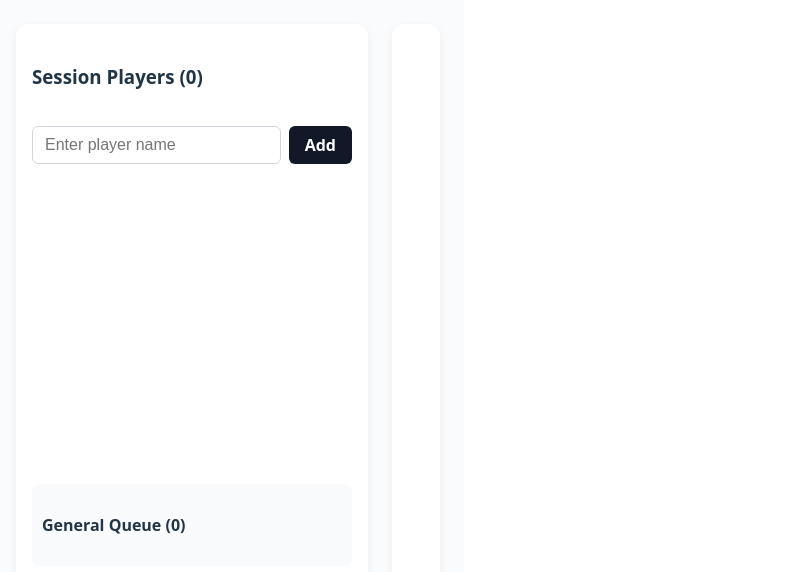
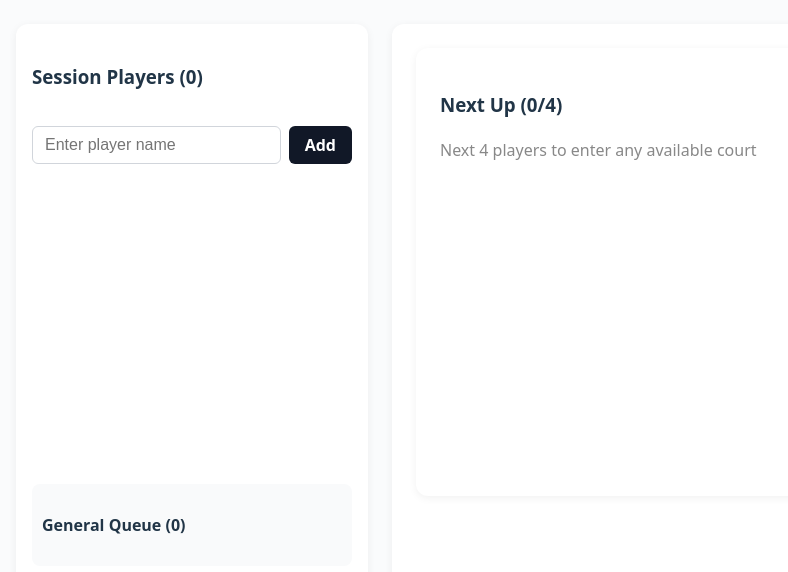
Before and after one commit to ghf4336/PaddleStack, a React (Vite) app in the folder client/: page / in a window 1280 px wide. Shown: the top 572 px of the page, without its empty margins (8-796 px from the left). Built offline with nearby package versions, Linux system fonts and the light colour scheme.

Commit message:
Add next up section

```diff
--- a/client/src/App.css
+++ b/client/src/App.css
@@ -103,6 +103,90 @@
   padding: 24px;
   min-width: 0;
 }
+
+/* Next Up styles */
+.nextup-section {
+  background: #fff;
+  border-radius: 12px;
+  box-shadow: 0 2px 8px rgba(0,0,0,0.06);
+  padding: 24px;
+  margin-bottom: 24px;
+  height: 400px;
+  min-height: 320px;
+  display: flex;
+  flex-direction: column;
+}
+.nextup-desc {
+  color: #888;
+  font-size: 1rem;
+  margin-bottom: 16px;
+}
+.nextup-grid {
+  display: flex;
+  flex-direction: column;
+  gap: 16px;
+  height: 100%;
+  justify-content: center;
+}
+.nextup-row {
+  display: flex;
+  flex-direction: row;
+  gap: 16px;
+  justify-content: center;
+}
+.nextup-card.empty {
+  background: transparent;
+  border: none;
+  box-shadow: none;
+}
+.nextup-card {
+  background: #fef3c7;
+  border: 1px solid #fde68a;
+  border-radius: 10px;
+  padding: 18px 24px;
+  min-width: 120px;
+  display: flex;
+  flex-direction: column;
+  align-items: center;
+  font-size: 1.1em;
+  font-weight: 500;
+  box-shadow: 0 1px 4px rgba(251,191,36,0.08);
+}
+.nextup-num {
+  color: #f59e42;
+  font-weight: bold;
+  margin-bottom: 4px;
+}
+.nextup-name {
+  color: #222;
+}
+.queue-player {
+  display: flex;
+  align-items: center;
+  justify-content: space-between;
+  background: #e0e7ef;
+  border-radius: 6px;
+  padding: 6px 12px;
+  margin-bottom: 6px;
+  font-size: 1rem;
+}
+.queue-dot {
+  width: 10px;
+  height: 10px;
+  background: #3b82f6;
+  border-radius: 50%;
+  display: inline-block;
+  margin-right: 8px;
+}
+.queue-num {
+  background: #fff;
+  color: #3b82f6;
+  border-radius: 4px;
+  padding: 2px 8px;
+  font-size: 0.9em;
+  margin-left: 8px;
+}
+}
 /* Modal styles */
 .modal-backdrop {
   position: fixed;
--- a/client/src/App.jsx
+++ b/client/src/App.jsx
@@ -1,13 +1,17 @@
 
 import React, { useState } from 'react';
 import './App.css';
+
 
 function App() {
   const [playerName, setPlayerName] = useState('');
   const [showPaidModal, setShowPaidModal] = useState(false);
   const [hasPaid, setHasPaid] = useState(false);
   const [sessionPlayers, setSessionPlayers] = useState([]);
-  const [generalQueue, setGeneralQueue] = useState([]);
+
+  // Next up: first 4 players, General queue: rest
+  const nextUpPlayers = sessionPlayers.slice(0, 4);
+  const generalQueue = sessionPlayers.slice(4);
 
   const handleAddPlayer = () => {
     if (playerName.trim()) {
@@ -56,7 +60,12 @@ function App() {
         </div>
         <div className="general-queue">
           <h4>General Queue ({generalQueue.length})</h4>
-          {/* Placeholder for general queue */}
+          {generalQueue.map((p, i) => (
+            <div className="queue-player" key={i}>
+              <span className="queue-dot" /> {p.name}
+              <span className="queue-num">#{i + 1}</span>
+            </div>
+          ))}
         </div>
       </div>
 
@@ -80,9 +89,28 @@ function App() {
           </div>
         </div>
       )}
-      {/* Main content placeholder for right panel */}
+      {/* Main content: Next Up display */}
       <div className="main-content">
-        {/* To be implemented: Next Up, Courts, etc. */}
+        <div className="nextup-section">
+          <h3>Next Up ({nextUpPlayers.length}/4)</h3>
+          <div className="nextup-desc">Next 4 players to enter any available court</div>
+          <div className="nextup-grid">
+            {[0, 1].map(row => (
+              <div className="nextup-row" key={row}>
+                {[0, 1].map(col => {
+                  const idx = row * 2 + col;
+                  const p = nextUpPlayers[idx];
+                  return p ? (
+                    <div className="nextup-card" key={col}>
+                      <div className="nextup-num">#{idx + 1}</div>
+                      <div className="nextup-name">{p.name}</div>
+                    </div>
+                  ) : <div className="nextup-card empty" key={col} role="presentation"></div>;
+                })}
+              </div>
+            ))}
+          </div>
+        </div>
       </div>
     </div>
   );
```
